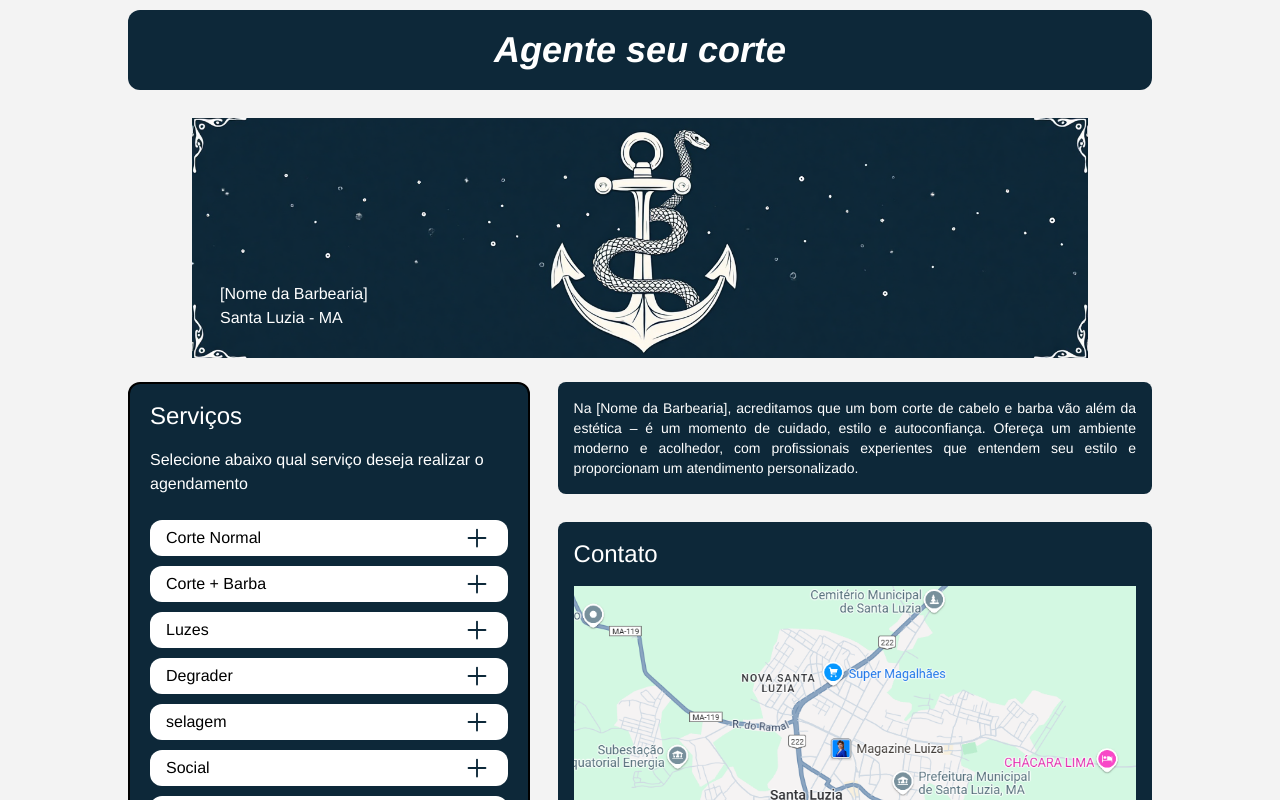
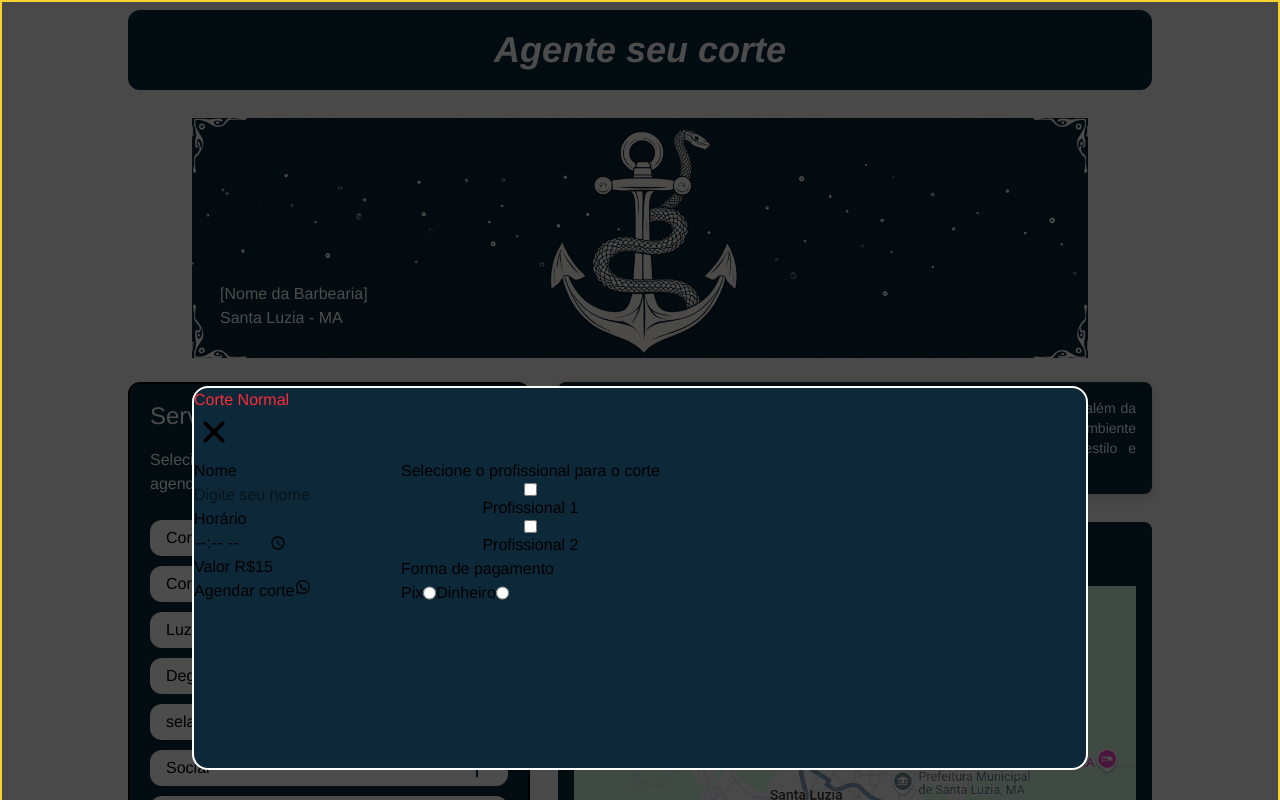
Before and after one commit to Alessandro-Vieira77/cutting-programmer, a React (Vite) app: page / in a window 1280 px wide. Both pictures are taken after a click on the button 476 px from the left and 538 px from the top of the page. Shown: the top 800 px of the page. Built offline with nearby package versions, Linux system fonts and the light colour scheme.

Commit message:
modal open and close functionality working and its structure created

```diff
--- a/src/components/buttonService/ButtonService.tsx
+++ b/src/components/buttonService/ButtonService.tsx
@@ -1,20 +1,32 @@
 import { IoAdd } from "react-icons/io5";
+import { Modal } from "../modal/Modal";
+import { useState } from "react";
 
 interface PropCourt {
   court: string;
 }
 
 export function ButtonService({ court }: PropCourt) {
+  const [block, setBlock] = useState<string>("none");
+
   function handleClick() {
-    alert(`${court} selecionado`);
+    setBlock("block");
+  }
+
+  function exit() {
+    setBlock("none");
   }
 
   return (
+    <>
       <div className="flex items-center justify-between w-full h-9 px-4 bg-white rounded-xl font-medium">
         {court}
         <button onClick={handleClick}>
           <IoAdd className="cursor-pointer" size={30} color="#0D2839" />
         </button>
       </div>
+
+      <Modal block={block} exit={exit} court={court} />
+    </>
   );
 }
--- /dev/null
+++ b/src/components/modal/Modal.tsx
@@ -0,0 +1,71 @@
+import { IoClose } from "react-icons/io5";
+import { IoLogoWhatsapp } from "react-icons/io5";
+
+interface ModalProps {
+  block: string;
+  exit: () => void;
+  court: string;
+}
+
+export function Modal({ block, exit, court }: ModalProps) {
+  return (
+    <div
+      className={
+        block === "block"
+          ? "absolute flex justify-center left-0 top-0 w-full h-full max-h-full border-2 border-amber-300 bg-black/70 bg-opacity-25 z-30 "
+          : "hidden"
+      }
+    >
+      <div className="w-4xl h-96 bg-azul relative top-96 rounded-2xl border-2 border-white">
+        <h2 className="text-red-500 ">{court}</h2>
+        <button onClick={() => exit()}>
+          <IoClose size={40} />
+        </button>
+        <form className="flex">
+          <div className="flex flex-col">
+            <label htmlFor="nome">Nome</label>
+            <input
+              className=""
+              type="text"
+              name="nome"
+              placeholder="Digite seu nome"
+            />
+            <label htmlFor="time">Horário</label>
+            <input className="w-24" type="time" name="time" />
+            <p>Valor R$15</p>
+            <button className="flex">
+              Agendar corte <IoLogoWhatsapp />
+            </button>
+          </div>
+          <div className="flex flex-col">
+            <div>
+              <h2>Selecione o profissional para o corte</h2>
+              <div className="flex flex-col-reverse items-center">
+                <label htmlFor="profi1">Profissional 1</label>
+                <input type="checkbox" name="profi1" />
+              </div>
+              <div className="flex flex-col-reverse items-center">
+                <label htmlFor="profi2">Profissional 2</label>
+                <input type="checkbox" name="profi2" />
+              </div>
+            </div>
+
+            <div className="flex flex-col">
+              <label htmlFor="pagamento">Forma de pagamento</label>
+              <div className="flex">
+                <div className="flex">
+                  <label htmlFor="pix">Pix</label>
+                  <input type="radio" name="pix" />
+                </div>
+                <div className="flex">
+                  <label htmlFor="dinheiro">Dinheiro</label>
+                  <input type="radio" name="dinheiro" />
+                </div>
+              </div>
+            </div>
+          </div>
+        </form>
+      </div>
+    </div>
+  );
+}
--- a/src/index.css
+++ b/src/index.css
@@ -9,4 +9,5 @@
   --spacing-35.75: 30.625rem;
   --spacing-6.875: 6.875rem;
   --spacing-29.75: 29.75rem;
+  --spacing-1070: 66.875rem;
 }
--- a/src/pages/Home/Home.tsx
+++ b/src/pages/Home/Home.tsx
@@ -7,7 +7,7 @@ import { FaYoutubeSquare } from "react-icons/fa";
 
 export function Home() {
   return (
-    <div className="flex flex-col items-center w-full min-h-screen bg-F3F3F3 pl-4 pr-4">
+    <div className="flex flex-col items-center w-full min-h-screen bg-F3F3F3 pl-4 pr-4 relative">
       <header className="flex justify-center w-full">
         <div className="md:h-20  h-14 flex justify-center items-center bg-azul w-full max-w-5xl mt-2.5 rounded-xl">
           <h1 className="text-2xl font-bold text-white md:text-4xl italic">
@@ -36,7 +36,7 @@ export function Home() {
                 </p>
               </div>
               {/* service */}
-              <div className="w-full md:max-w-25.1 bg-azul pl-5 pr-5 pb-5 border-2 rounded-xl">
+              <div className="w-full md:max-w-25.1 bg-azul pl-5 pr-5 pb-5 border-2 rounded-xl ">
                 <h2 className="text-white font-medium text-base md:text-2xl mt-4">
                   Serviços
                 </h2>
@@ -50,7 +50,7 @@ export function Home() {
                   <ButtonService court="Degrader" />
                   <ButtonService court="selagem" />
                   <ButtonService court="Social" />
-                  <ButtonService court="Social" />
+                  <ButtonService court="alisamento" />
                 </div>
               </div>
               {/* carrosel */}
@@ -58,7 +58,7 @@ export function Home() {
                 <h1 className="text-base md:text-2xl text-white mb-3">
                   Cortes
                 </h1>
-                <div className="flex justify-center w-full h-full">
+                <div className="flex justify-center w-full h-full z-1">
                   <PhotoSlide />
                 </div>
               </div>
@@ -66,7 +66,7 @@ export function Home() {
             {/* Description, contact and temps */}
             <div className="flex flex-col gap-7 w-full">
               {/* description */}
-              <div className="hidden md:flex text-xs justify-center items-center text-justify px-4 py-4 w-full   bg-azul rounded-lg">
+              <div className="hidden md:flex text-xs justify-center items-center text-justify px-4 py-4 w-full   bg-azul rounded-lg drop-shadow-lg">
                 <p className="lg:text-sm text-xs text-white">
                   Na [Nome da Barbearia], acreditamos que um bom corte de cabelo
                   e barba vão além da estética – é um momento de cuidado, estilo
```
Also changed, not shown: vercel.json (added). Lines whose indentation alone changed are shown as unchanged.
